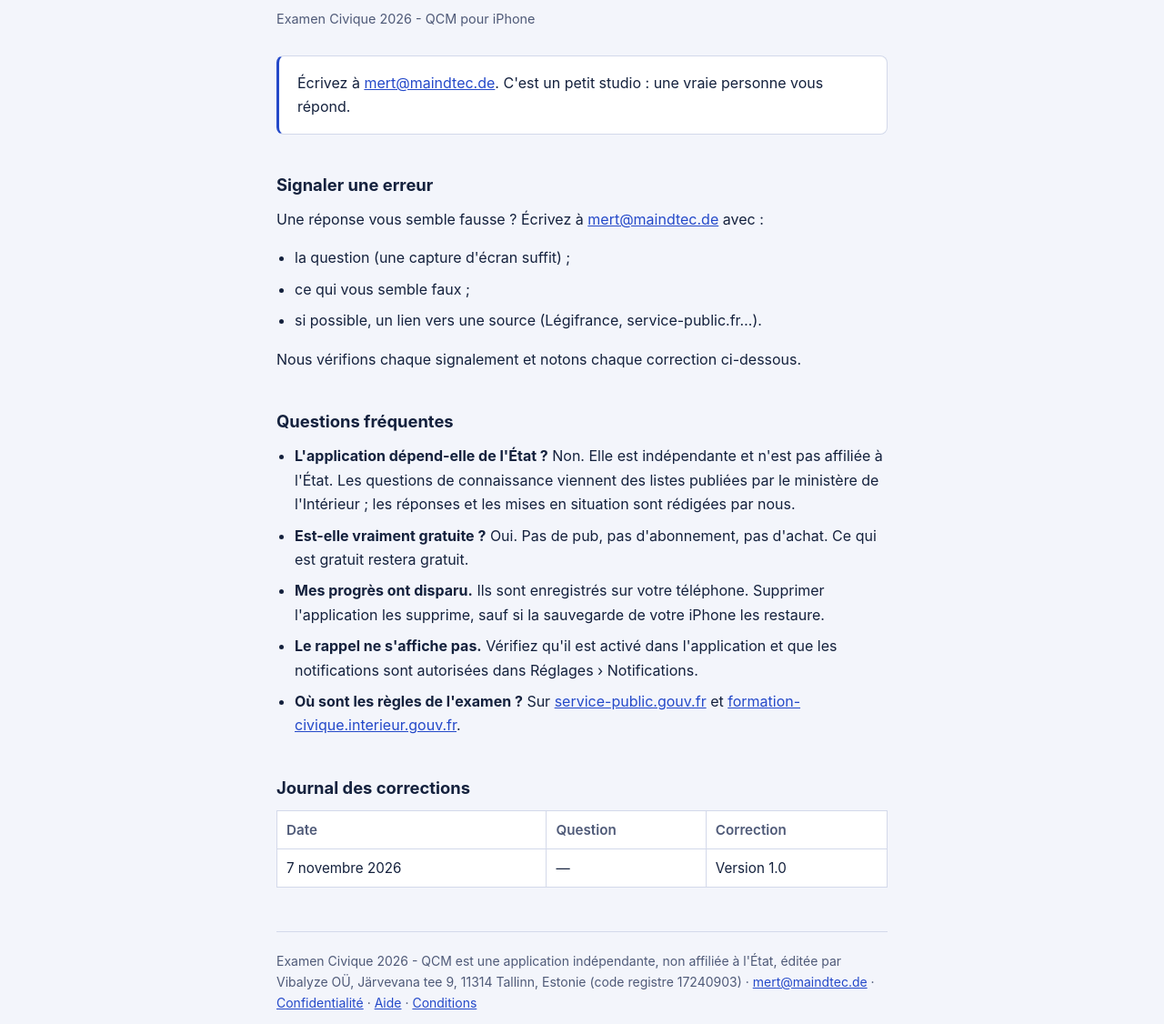
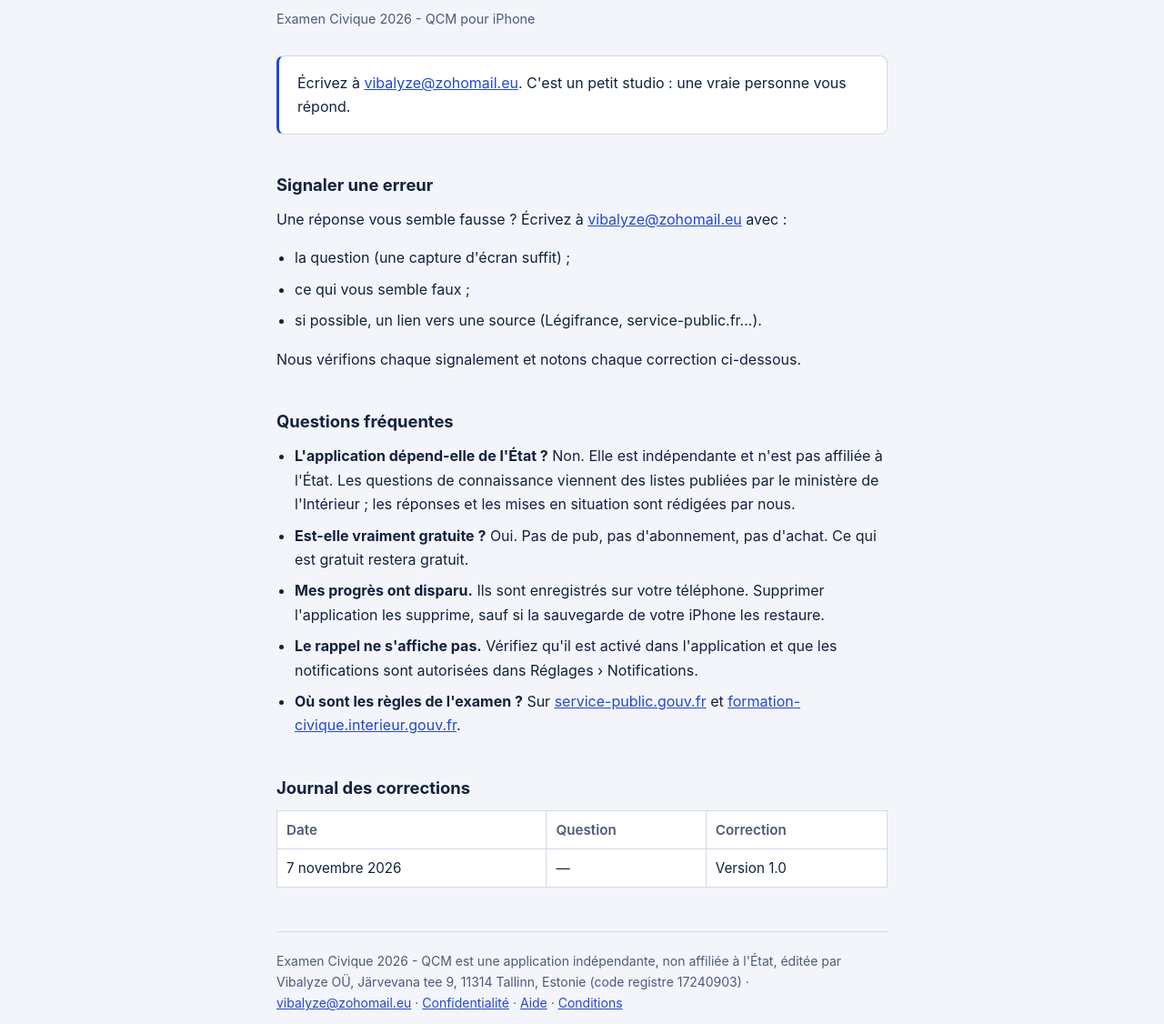
Before and after one commit to Vibalyze/examen-civique-site, a plain HTML site: page support.html in a window 1280 px wide. Shown: the part 174-1300 px from the top of the page at 91% size. Drawn offline with Linux system fonts and the light colour scheme.

Commit message:
Update the Examen Civique pages

```diff
--- a/support.html
+++ b/support.html
@@ -73,11 +73,11 @@
   </header>
   <p class="meta">Examen Civique 2026 - QCM pour iPhone</p>
   <div class="lede">
-    <p>Écrivez à <a href="mailto:mert@maindtec.de">mert@maindtec.de</a>. C'est un petit studio : une vraie personne vous répond.</p>
+    <p>Écrivez à <a href="mailto:vibalyze@zohomail.eu">vibalyze@zohomail.eu</a>. C'est un petit studio : une vraie personne vous répond.</p>
   </div>
 
   <h2 id="erreur">Signaler une erreur</h2>
-  <p>Une réponse vous semble fausse ? Écrivez à <a href="mailto:mert@maindtec.de?subject=Erreur%20Examen%20Civique">mert@maindtec.de</a> avec :</p>
+  <p>Une réponse vous semble fausse ? Écrivez à <a href="mailto:vibalyze@zohomail.eu?subject=Erreur%20Examen%20Civique">vibalyze@zohomail.eu</a> avec :</p>
   <ul>
     <li>la question (une capture d'écran suffit) ;</li>
     <li>ce qui vous semble faux ;</li>
@@ -104,7 +104,7 @@
     </tbody>
   </table>
 
-  <footer>Examen Civique 2026 - QCM est une application indépendante, non affiliée à l'État, éditée par Vibalyze OÜ, Järvevana tee 9, 11314 Tallinn, Estonie (code registre 17240903) &middot; <a href="mailto:mert@maindtec.de">mert@maindtec.de</a> &middot; <a href="privacy.html">Confidentialité</a> &middot; <a href="support.html">Aide</a> &middot; <a href="terms.html">Conditions</a></footer>
+  <footer>Examen Civique 2026 - QCM est une application indépendante, non affiliée à l'État, éditée par Vibalyze OÜ, Järvevana tee 9, 11314 Tallinn, Estonie (code registre 17240903) &middot; <a href="mailto:vibalyze@zohomail.eu">vibalyze@zohomail.eu</a> &middot; <a href="privacy.html">Confidentialité</a> &middot; <a href="support.html">Aide</a> &middot; <a href="terms.html">Conditions</a></footer>
 </main>
 </body>
 </html>
```
Also changed, not shown: index.html (+1 -1 lines), privacy.html (+2 -2 lines), terms.html (+2 -2 lines).
